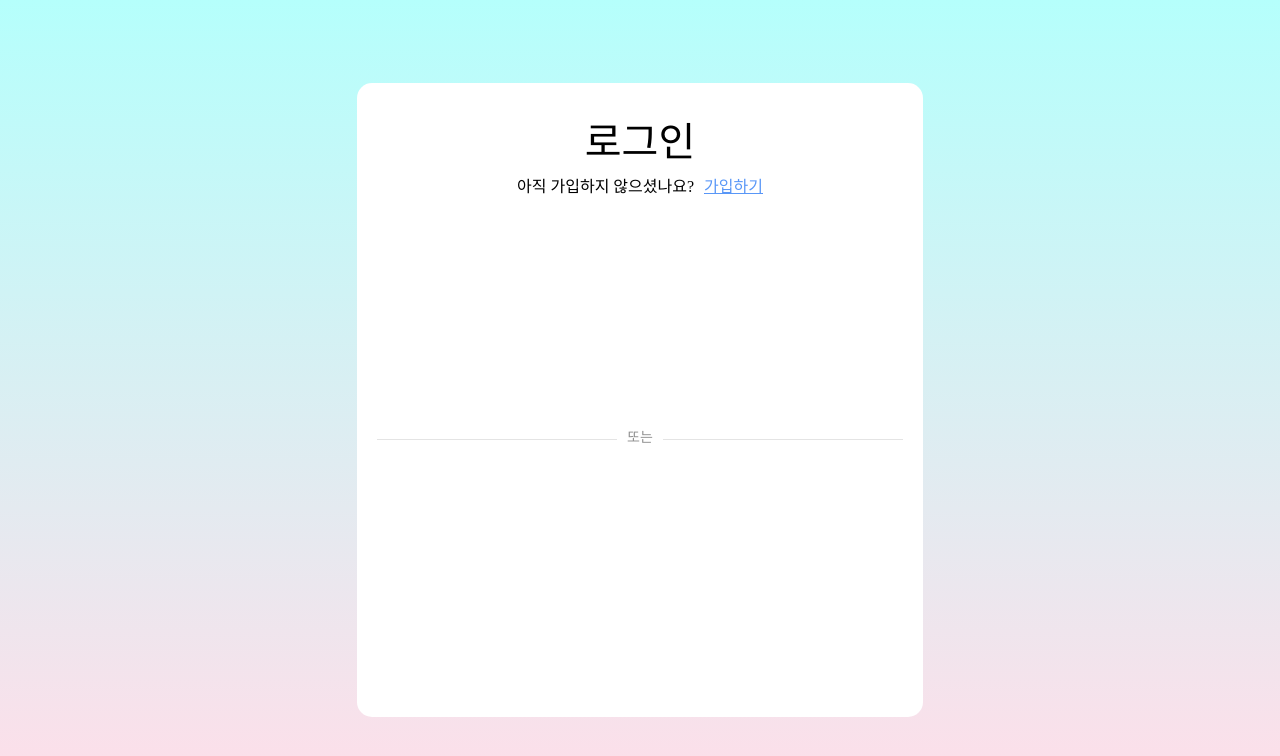
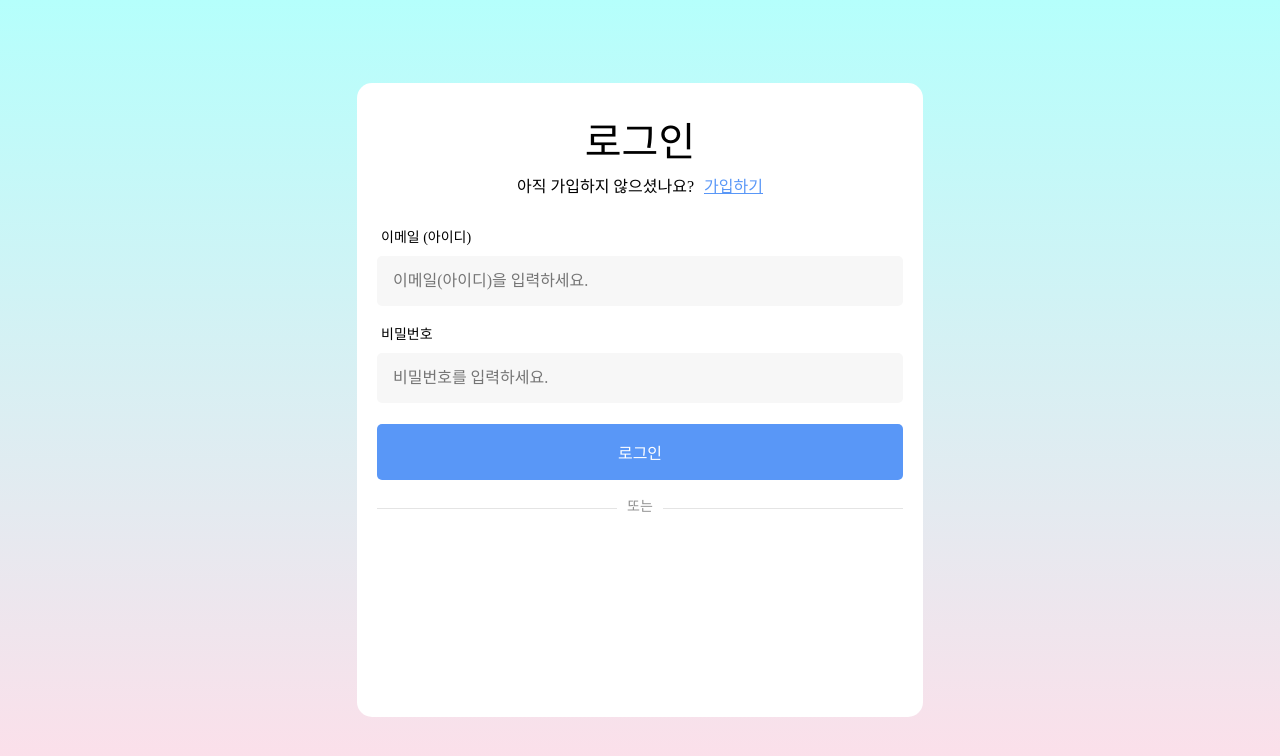
Before and after one commit to hyunwoome/login, a React app in the folder frontend/: page / in a window 1280 px wide. Shown: the top 756 px of the page. Built offline with nearby package versions, Linux system fonts and the light colour scheme; a web font is replaced by a local one.

Commit message:
[FE] 로그인 레이블 추가

```diff
--- a/frontend/src/components/Button/Button.tsx
+++ b/frontend/src/components/Button/Button.tsx
@@ -2,7 +2,7 @@
 import * as Styled from './Button.styed';
 
 interface Prop {
-  type: 'button' | 'submit' | 'reset' | undefined;
+  type?: 'button' | 'submit' | 'reset' | undefined;
   className?: string;
   buttonTitle: string;
 }
--- a/frontend/src/constants/const.js
+++ b/frontend/src/constants/const.js
@@ -1,10 +1,8 @@
 const PLACEHOLDER = {
-  LOGIN_EMAIL: '아이디 (이메일 계정)',
-  LOGIN_PASSWORD: '비밀번호',
-  SIGN_UP_NAME: '이름을 입력하세요.',
-  SIGN_UP_EMAIL: '이메일(아이디)을 입력하세요.',
-  SIGN_UP_PASSWORD: '비밀번호를 입력하세요.',
-  SIGN_UP_PASSWORD_CHECK: '비밀번호를 한 번더 입력하세요.',
+  NAME: '이름을 입력하세요.',
+  EMAIL: '이메일(아이디)을 입력하세요.',
+  PASSWORD: '비밀번호를 입력하세요.',
+  CHECK_PASSWORD: '비밀번호를 한 번더 입력하세요.',
 };
 
 const LABEL = {
--- a/frontend/src/layout/LoginLayout/LoginLayout.styled.ts
+++ b/frontend/src/layout/LoginLayout/LoginLayout.styled.ts
@@ -12,8 +12,8 @@
   align-items: center;
   @media ${({ theme }) => theme.device.mobile} {
     width: 100%;
+    height: 100%;
     border-radius: 0;
-    height: 100%;
   }
 `;
 
@@ -44,10 +44,18 @@
 
 export const FormContainer = styled.div`
   width: 100%;
-  min-height: 180px;
+  /* min-height: 180px; */
+  height: 42%;
   display: flex;
   flex-direction: column;
   justify-content: space-between;
+`;
+
+export const LabelContainer = styled.div`
+  display: flex;
+  flex-direction: column;
+  justify-content: space-between;
+  height: 75px;
 `;
 
 export const LoginButton = styled(Button)`
--- a/frontend/src/layout/LoginLayout/LoginLayout.tsx
+++ b/frontend/src/layout/LoginLayout/LoginLayout.tsx
@@ -3,6 +3,7 @@
 import CONST from 'constants/const';
 import * as Styled from './LoginLayout.styled';
 import { Link } from 'react-router-dom';
+import Label from 'components/Label/Label';
 
 const LoginLayout = (): React.ReactElement => {
   return (
@@ -15,9 +16,28 @@
         </Link>
       </Styled.TextContainer>
       <Styled.FormContainer>
-        {/* <Input placeholder={CONST.PLACEHOLDER.LOGIN_EMAIL} />
-        <Input placeholder={CONST.PLACEHOLDER.LOGIN_PASSWORD} type="password" />
-        <Styled.LoginButton buttonTitle={CONST.TITLE.LOGIN_BUTTON} /> */}
+        <Styled.LabelContainer>
+          <Label target="email" text={CONST.LABEL.EMAIL}></Label>
+          <Input
+            id="email"
+            name="email"
+            type="email"
+            placeholder={CONST.PLACEHOLDER.EMAIL}
+          />
+        </Styled.LabelContainer>
+        <Styled.LabelContainer>
+          <Label target="password" text={CONST.LABEL.PASSWORD}></Label>
+          <Input
+            id="password"
+            name="password"
+            type="password"
+            placeholder={CONST.PLACEHOLDER.PASSWORD}
+          />
+        </Styled.LabelContainer>
+        <Styled.LoginButton
+          type="submit"
+          buttonTitle={CONST.TITLE.LOGIN_BUTTON}
+        />
       </Styled.FormContainer>
       <Styled.Line>
         <Styled.Span>또는</Styled.Span>
--- a/frontend/src/layout/SignUpLayout/SignUpLayout.styled.ts
+++ b/frontend/src/layout/SignUpLayout/SignUpLayout.styled.ts
@@ -45,7 +45,7 @@
   flex-direction: column;
   justify-content: space-between;
   @media ${({ theme }) => theme.device.mobile} {
-    height: 60%;
+    height: 55%;
   }
 `;
 
--- a/frontend/src/layout/SignUpLayout/SignUpLayout.tsx
+++ b/frontend/src/layout/SignUpLayout/SignUpLayout.tsx
@@ -54,41 +54,41 @@
       </Styled.TextContainer>
       <Styled.FormContainer onSubmit={handleSubmit}>
         <Styled.LabelContainer>
-          <Label target={'name'} text={CONST.LABEL.NAME}></Label>
+          <Label target="name" text={CONST.LABEL.NAME}></Label>
           <Input
             id="name"
             name="name"
             value={name}
             type="text"
-            placeholder={CONST.PLACEHOLDER.SIGN_UP_NAME}
+            placeholder={CONST.PLACEHOLDER.NAME}
             onChange={onChange}
           />
         </Styled.LabelContainer>
         <Styled.LabelContainer>
-          <Label target={'email'} text={CONST.LABEL.EMAIL}></Label>
+          <Label target="email" text={CONST.LABEL.EMAIL}></Label>
           <Input
             id="email"
             name="email"
             value={email}
             type="email"
-            placeholder={CONST.PLACEHOLDER.SIGN_UP_EMAIL}
+            placeholder={CONST.PLACEHOLDER.EMAIL}
             onChange={onChange}
           />
         </Styled.LabelContainer>
         <Styled.LabelContainer>
-          <Label target={'password'} text={CONST.LABEL.PASSWORD}></Label>
+          <Label target="password" text={CONST.LABEL.PASSWORD}></Label>
           <Input
             id="password"
             name="password"
             value={password}
             type="password"
-            placeholder={CONST.PLACEHOLDER.SIGN_UP_PASSWORD}
+            placeholder={CONST.PLACEHOLDER.PASSWORD}
             onChange={onChange}
           />
         </Styled.LabelContainer>
         <Styled.LabelContainer>
           <Label
-            target={'checkPassword'}
+            target="checkPassword"
             text={CONST.LABEL.CHECK_PASSWORD}
           ></Label>
           <Input
@@ -96,7 +96,7 @@
             name="checkPassword"
             value={checkPassword}
             type="password"
-            placeholder={CONST.PLACEHOLDER.SIGN_UP_PASSWORD_CHECK}
+            placeholder={CONST.PLACEHOLDER.CHECK_PASSWORD}
             onChange={onChange}
           />
         </Styled.LabelContainer>
```
